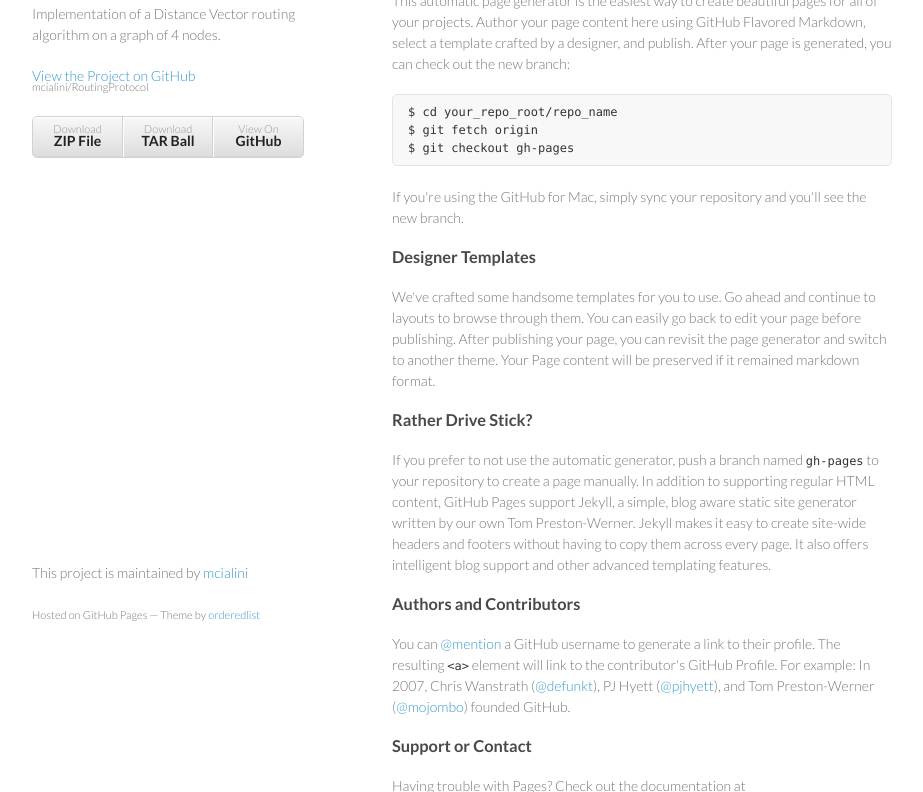
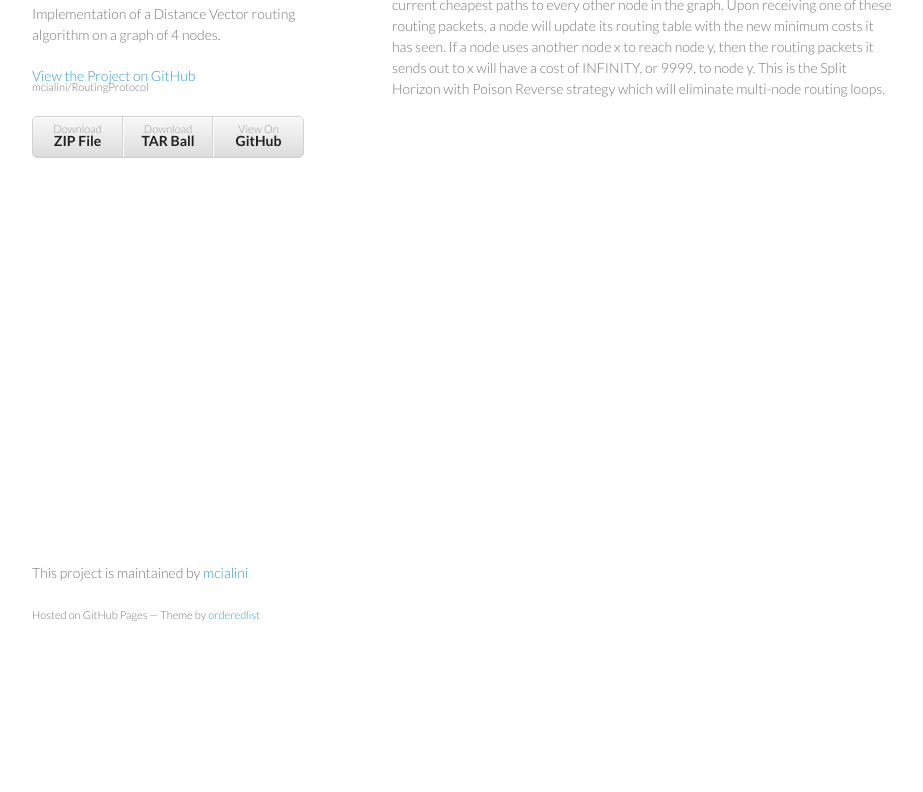
Before and after one commit to mcialini/RoutingProtocol, a plain HTML site: page index.html in a window 1280 px wide. Shown: the part 106-898 px from the top of the page, without its empty margins (178-1101 px from the left). After the commit the page ends 800 px from the top, so only its background shows below. Drawn offline with Linux system fonts and the light colour scheme.

```diff
--- a/index.html
+++ b/index.html
@@ -28,37 +28,7 @@
         </ul>
       </header>
       <section>
-        <h3>
-<a name="welcome-to-github-pages" class="anchor" href="#welcome-to-github-pages"><span class="octicon octicon-link"></span></a>Welcome to GitHub Pages.</h3>
-
-<p>This automatic page generator is the easiest way to create beautiful pages for all of your projects. Author your page content here using GitHub Flavored Markdown, select a template crafted by a designer, and publish. After your page is generated, you can check out the new branch:</p>
-
-<pre><code>$ cd your_repo_root/repo_name
-$ git fetch origin
-$ git checkout gh-pages
-</code></pre>
-
-<p>If you're using the GitHub for Mac, simply sync your repository and you'll see the new branch.</p>
-
-<h3>
-<a name="designer-templates" class="anchor" href="#designer-templates"><span class="octicon octicon-link"></span></a>Designer Templates</h3>
-
-<p>We've crafted some handsome templates for you to use. Go ahead and continue to layouts to browse through them. You can easily go back to edit your page before publishing. After publishing your page, you can revisit the page generator and switch to another theme. Your Page content will be preserved if it remained markdown format.</p>
-
-<h3>
-<a name="rather-drive-stick" class="anchor" href="#rather-drive-stick"><span class="octicon octicon-link"></span></a>Rather Drive Stick?</h3>
-
-<p>If you prefer to not use the automatic generator, push a branch named <code>gh-pages</code> to your repository to create a page manually. In addition to supporting regular HTML content, GitHub Pages support Jekyll, a simple, blog aware static site generator written by our own Tom Preston-Werner. Jekyll makes it easy to create site-wide headers and footers without having to copy them across every page. It also offers intelligent blog support and other advanced templating features.</p>
-
-<h3>
-<a name="authors-and-contributors" class="anchor" href="#authors-and-contributors"><span class="octicon octicon-link"></span></a>Authors and Contributors</h3>
-
-<p>You can <a href="https://github.com/blog/821" class="user-mention">@mention</a> a GitHub username to generate a link to their profile. The resulting <code>&lt;a&gt;</code> element will link to the contributor's GitHub Profile. For example: In 2007, Chris Wanstrath (<a href="https://github.com/defunkt" class="user-mention">@defunkt</a>), PJ Hyett (<a href="https://github.com/pjhyett" class="user-mention">@pjhyett</a>), and Tom Preston-Werner (<a href="https://github.com/mojombo" class="user-mention">@mojombo</a>) founded GitHub.</p>
-
-<h3>
-<a name="support-or-contact" class="anchor" href="#support-or-contact"><span class="octicon octicon-link"></span></a>Support or Contact</h3>
-
-<p>Having trouble with Pages? Check out the documentation at <a href="http://help.github.com/pages">http://help.github.com/pages</a> or contact <a href="mailto:support@github.com">support@github.com</a> and we’ll help you sort it out.</p>
+        <p>Given a graph of 4 nodes with preset edge costs, this code will simulate a distance-vector routing algorithm in which each node communicates to its neighbors all of its current cheapest paths to every other node in the graph. Upon receiving one of these routing packets, a node will update its routing table with the new minimum costs it has seen. If a node uses another node x to reach node y, then the routing packets it sends out to x will have a cost of INFINITY, or 9999, to node y. This is the Split Horizon with Poison Reverse strategy which will eliminate multi-node routing loops.</p>
       </section>
       <footer>
         <p>This project is maintained by <a href="https://github.com/mcialini">mcialini</a></p>
```
Also changed, not shown: params.json (+1 -1 lines).
